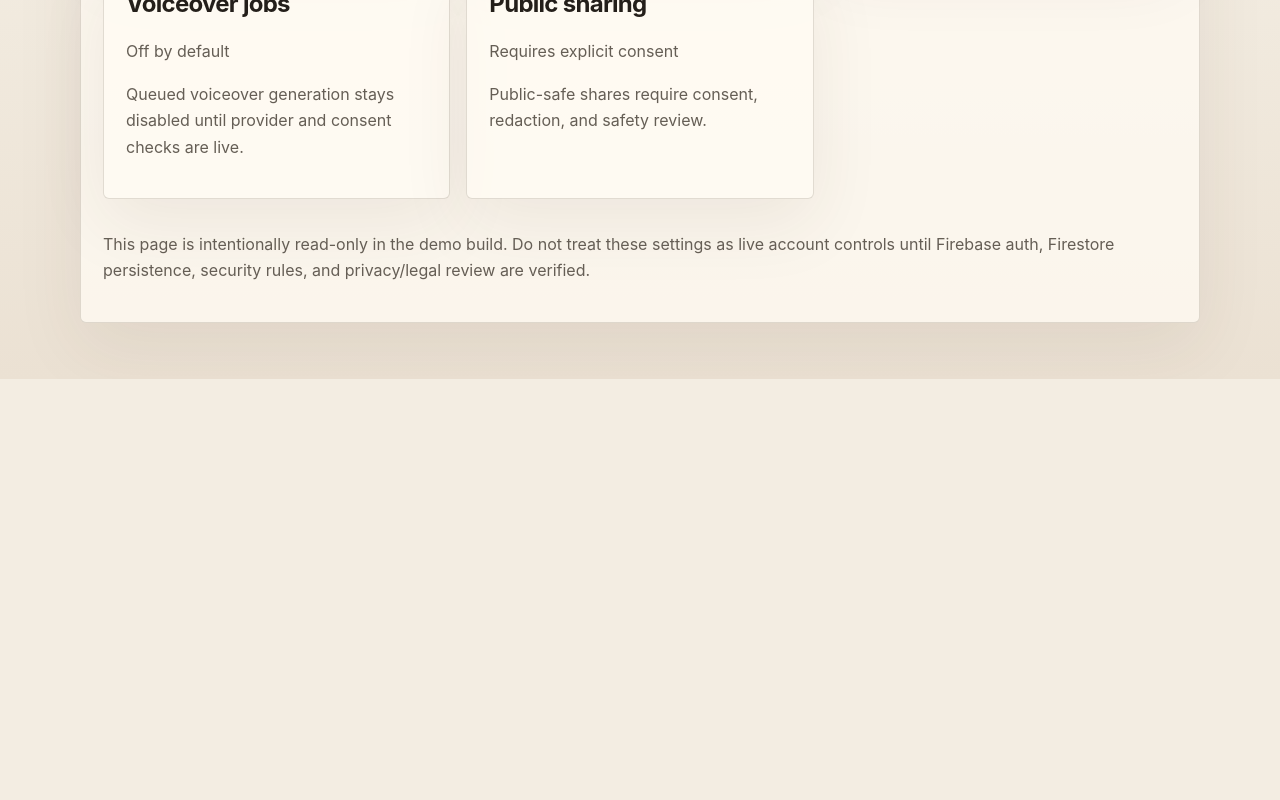
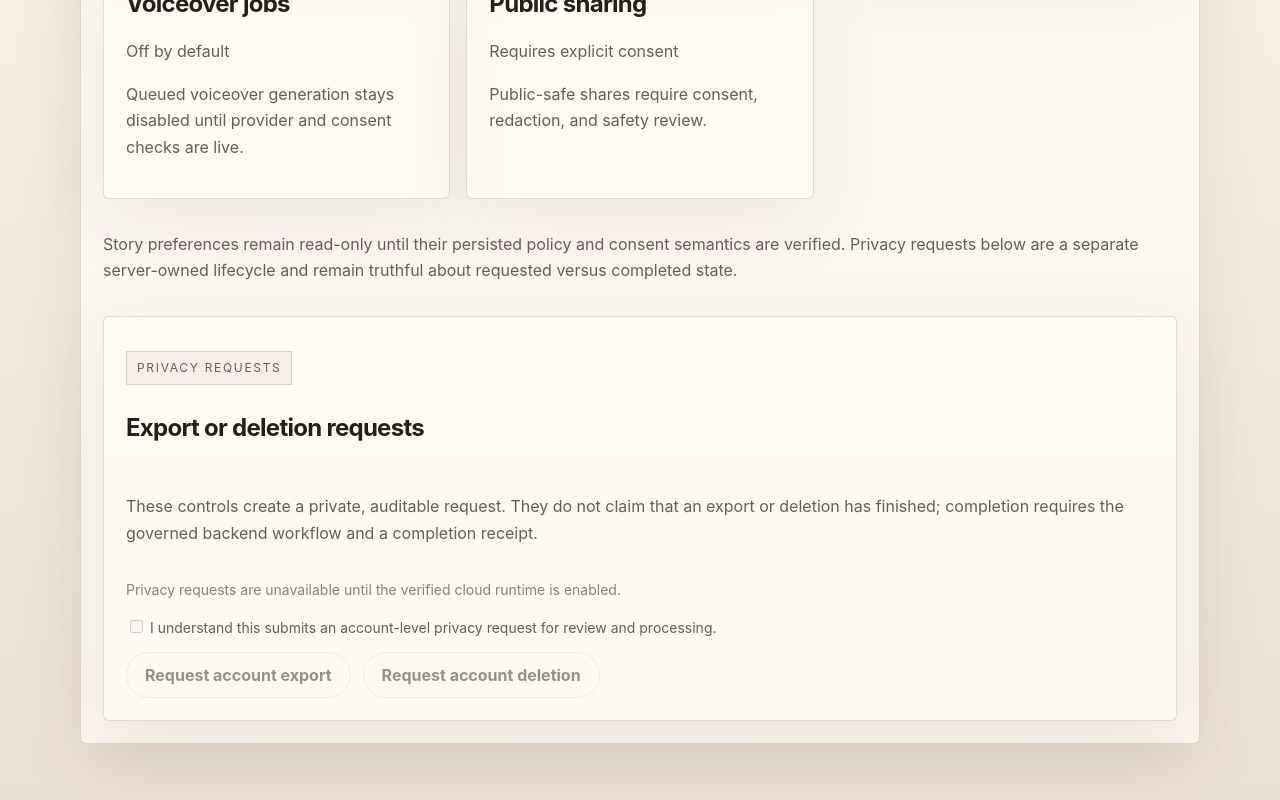
Before and after one commit to LifeLoggerAI/urai-storytime, a Next.js app: page /storytime/settings in a window 1280 px wide. Shown: the part 669-1469 px from the top of the page. Before the commit the page ends 1048 px from the top, so only its background shows below. Built offline with nearby package versions, Linux system fonts and the light colour scheme; no server answers.

Commit message:
Privacy: connect governed requests to Storytime settings

```diff
--- a/src/components/storytime/StorySettings.tsx
+++ b/src/components/storytime/StorySettings.tsx
@@ -1,3 +1,4 @@
+import { PrivacyRequestControls } from "./PrivacyRequestControls";
 import type { UserStoryPreferences } from "@/lib/storytime/types";
 
 const settingRows = [
@@ -36,9 +37,10 @@ export function StorySettings({ preferences }: { preferences?: Partial<UserStory
         })}
       </div>
       <p>
-        This page is intentionally read-only in the demo build. Do not treat these settings as live account controls until
-        Firebase auth, Firestore persistence, security rules, and privacy/legal review are verified.
+        Story preferences remain read-only until their persisted policy and consent semantics are verified. Privacy requests
+        below are a separate server-owned lifecycle and remain truthful about requested versus completed state.
       </p>
+      <PrivacyRequestControls />
     </section>
   );
 }
```
